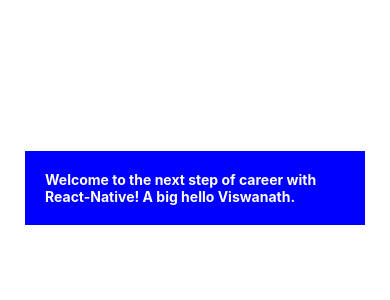
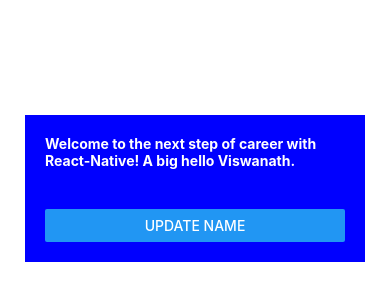
Before and after one commit to viswanath19/react-native-todo-app, a React Native app: screen / in a window 390 px wide. Shown: the part 234-534 px from the top of the page. Built offline with nearby package versions, Linux system fonts and the light colour scheme.

Commit message:
view buttons and timeout checks

```diff
--- a/App.js
+++ b/App.js
@@ -1,15 +1,25 @@
 import { StatusBar } from 'expo-status-bar';
-import React from 'react';
-import { StyleSheet, Text, View } from 'react-native';
+import React, { useState } from 'react';
+import { Button, StyleSheet, Text, View } from 'react-native';
 
 export default function App() {
+  const [name, setName] = useState('Viswanath');
+
+  setTimeout(async => {
+    setName('Viswanath Sarma');
+  },10000);
+
   return (
     <View style={styles.container}>
       <View style={styles.header}>
         {/*<View>
           <Text>How is your Day</Text>
         </View>//this expected to inherit the parent view style header*/}
-        <Text style={styles.textArea}>Welcome to the next step of career with React-Native! A big hello Viswanath.</Text>
+        <Text style={styles.textArea}>Welcome to the next step of career with React-Native! A big hello {name}.</Text>
+        {/*Reason for embeding inside View is we can't add the style propert to the button*/}
+        <View style={styles.buttonContainer}>
+          <Button title={'Update Name'} onPress={()=>{setName('Viswanath Sarma Allamraju')}}/>
+        </View>
       </View>
       <StatusBar style="auto" />
     </View>
@@ -31,6 +41,9 @@
     padding: 20,
     color: '#fff',
     fontWeight: "bold"
+  },
+  buttonContainer: {
+    padding: 20,
   }
 });
 
```
